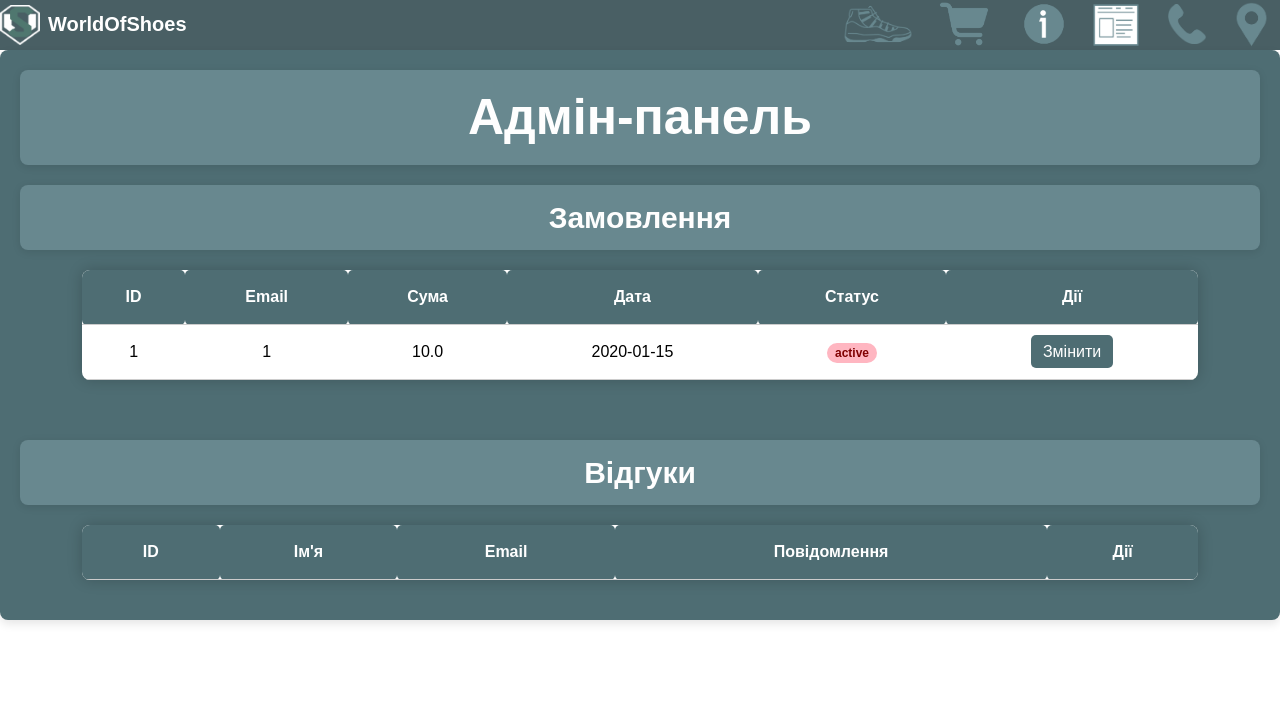
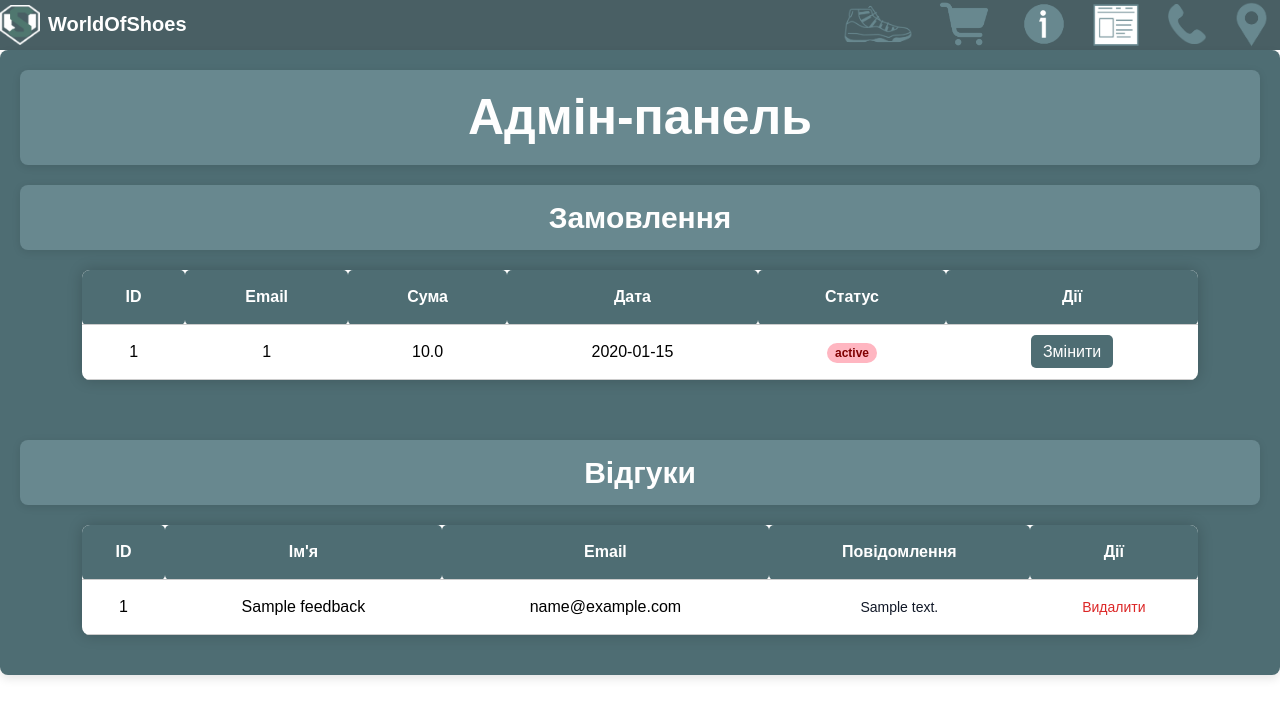
Before and after one commit to elnestt/WorldOfShoes, a Flask app: page /admin in a window 1280 px wide. Shown: the top 718 px of the page. Run offline with Flask 3, Linux system fonts and the light colour scheme; tables that the repository leaves empty hold one stand-in row (values such as "Sample post"); lists and menus that the app fills with data are empty; some libraries are stand-ins or nearby versions.

Commit message:
Add deleting function into feedbacks

```diff
--- a/flaskProject/routes/admin.py
+++ b/flaskProject/routes/admin.py
@@ -12,6 +12,13 @@ def admin():
     orders = get_orders()
     return render_template('admin.html', orders=orders, feedback=feedback)
 
+@admin_bp.route('/admin/delete_feedback/<int:id>', methods=['POST'])
+def delete_feedback(id):
+    conn = get_db_connection()
+    conn.execute('DELETE FROM feedback WHERE id = ?', (id,))
+    conn.commit()
+    conn.close()
+    return redirect(url_for('admin.admin'))
 
 @admin_bp.route('/admin/order/<int:order_id>')
 def details(order_id):
--- a/flaskProject/templates/admin.html
+++ b/flaskProject/templates/admin.html
@@ -145,8 +145,21 @@ h2 {
                         <th>Дії</th>
                     </tr>
                 </thead>
-                <tbody>
-
+                <tbosdy>
+                {% for item in feedback %}
+                <td class="py-4 px-4 whitespace-nowrap">{{ item['id'] }}</td>
+                        <td class="py-4 px-4 whitespace-nowrap">{{ item['name'] }}</td>
+                        <td class="py-4 px-4 whitespace-nowrap">{{ item['email'] }}</td>
+                        <td class="py-4 px-4">
+                            <div class="text-sm text-gray-900 truncate max-w-xs">{{ item['message'] }}</div>
+                        </td>
+                        <td class="py-4 px-4 whitespace-nowrap text-sm font-medium">
+                            <form action="{{ url_for('admin.delete_feedback', id=item['id']) }}" method="post">
+                                <button type="submit" class="text-red-600 hover:text-red-900">Видалити</button>
+                            </form>
+                        </td>
+                    </tr>
+                    {% endfor %}
                 </tbody>
             </table>
         </div>
```
Also changed, not shown: db world of shoes.db.
